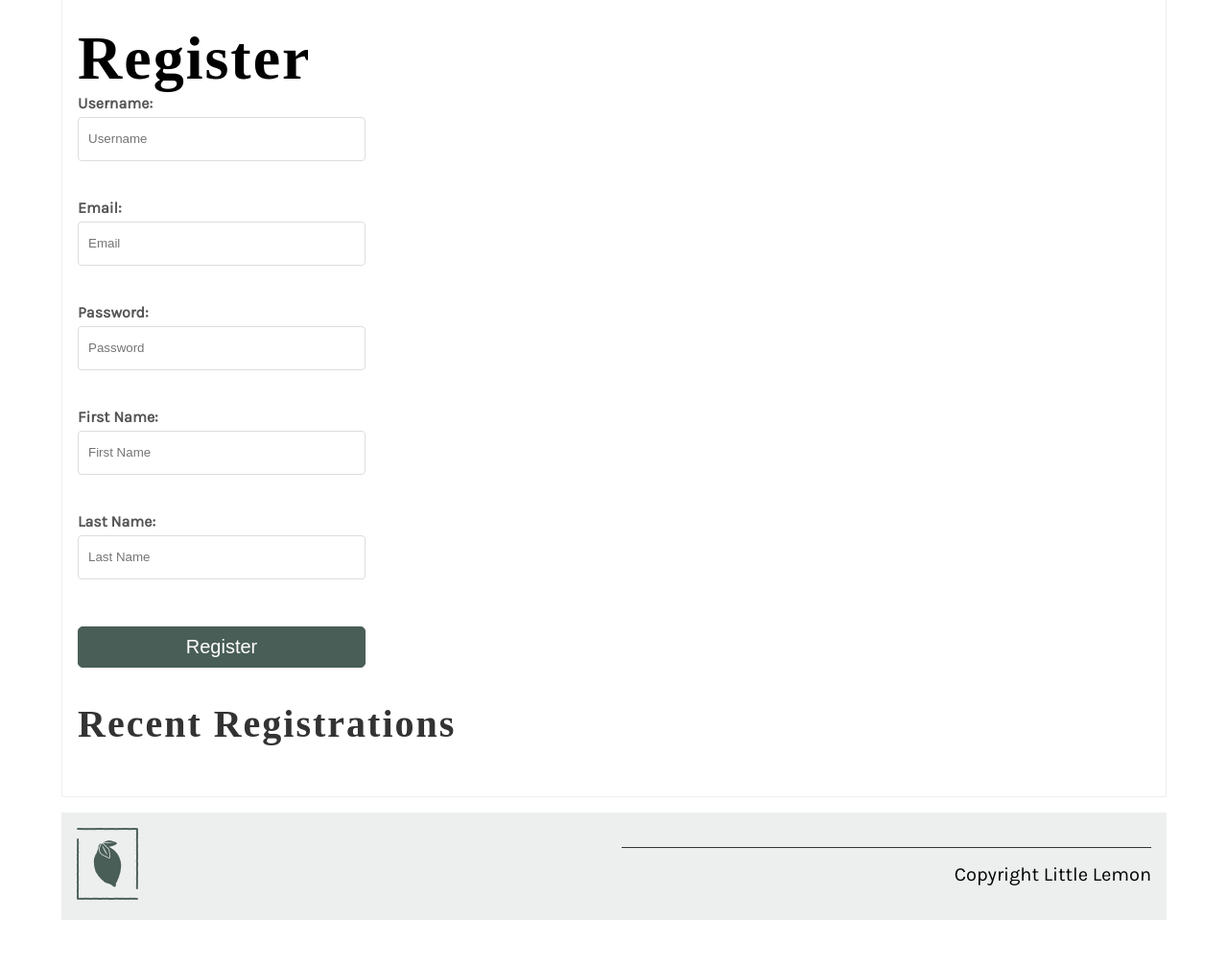
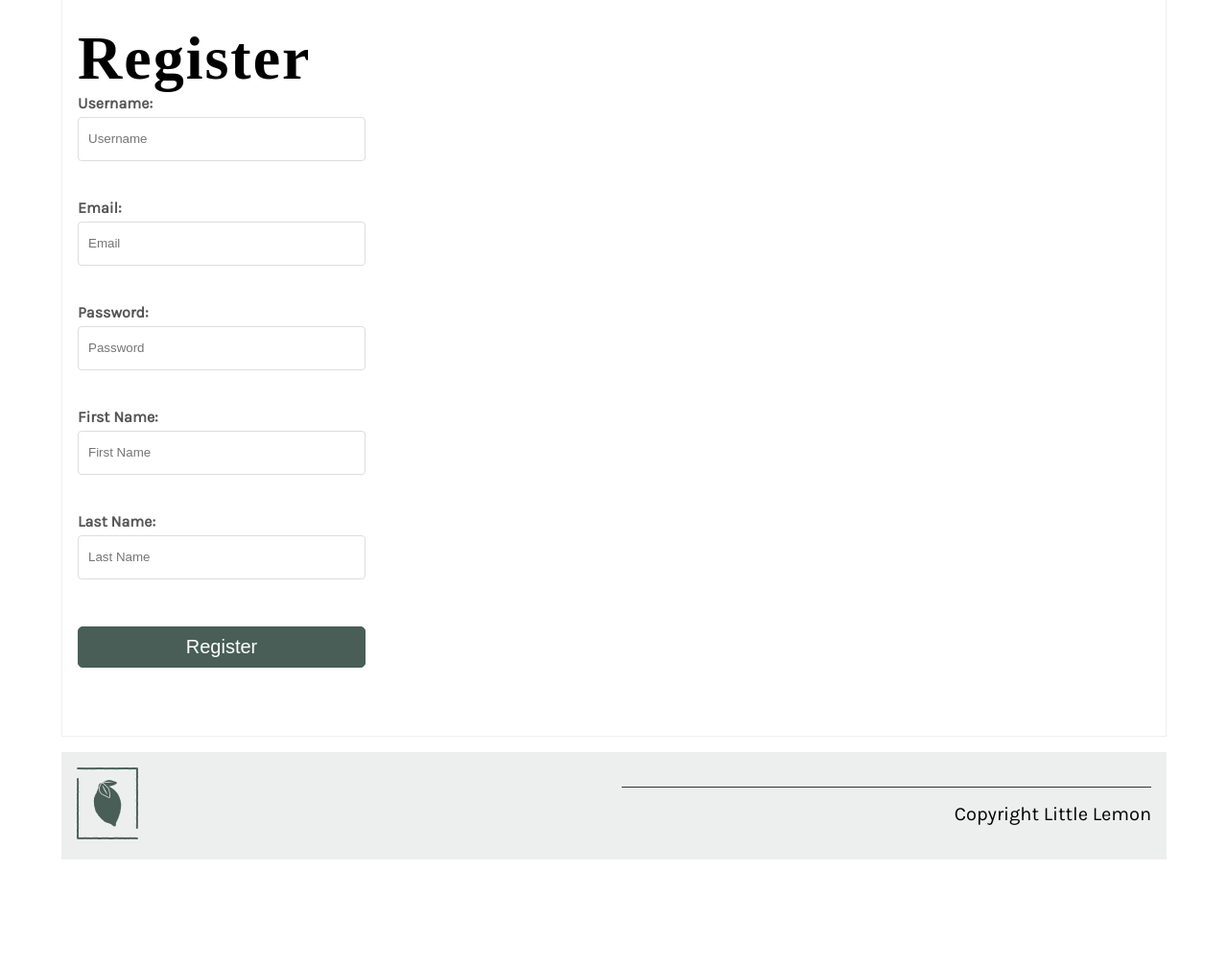
Before and after one commit to Willie-Conway/Meta-Backend-Capstone-Project, a Django app: template littlelemon/restaurant/templates/register.html in a window 1280 px wide. Shown: the part 261-1268 px from the top of the page at 96% size. After the commit the page ends 1157 px from the top, so only its background shows below. Run offline with Django 4.2, Linux system fonts and the light colour scheme; the template is opened without the code that fills it, so the values that code supplies are empty; parts of the project's set-up code (start-up, migrations or seed data) failed here and were passed over; some web fonts are replaced.

Commit message:
Update register.html

```diff
--- a/littlelemon/restaurant/templates/register.html
+++ b/littlelemon/restaurant/templates/register.html
@@ -32,7 +32,7 @@
 
     <!-- Section to display recent registrations -->
   <div class="column">
-    <h2>Recent Registrations<span id="today"></span></h2>
+    <h2><span id="today"></span></h2>
     <div id="registrations">
     </div>
   </div>
```
